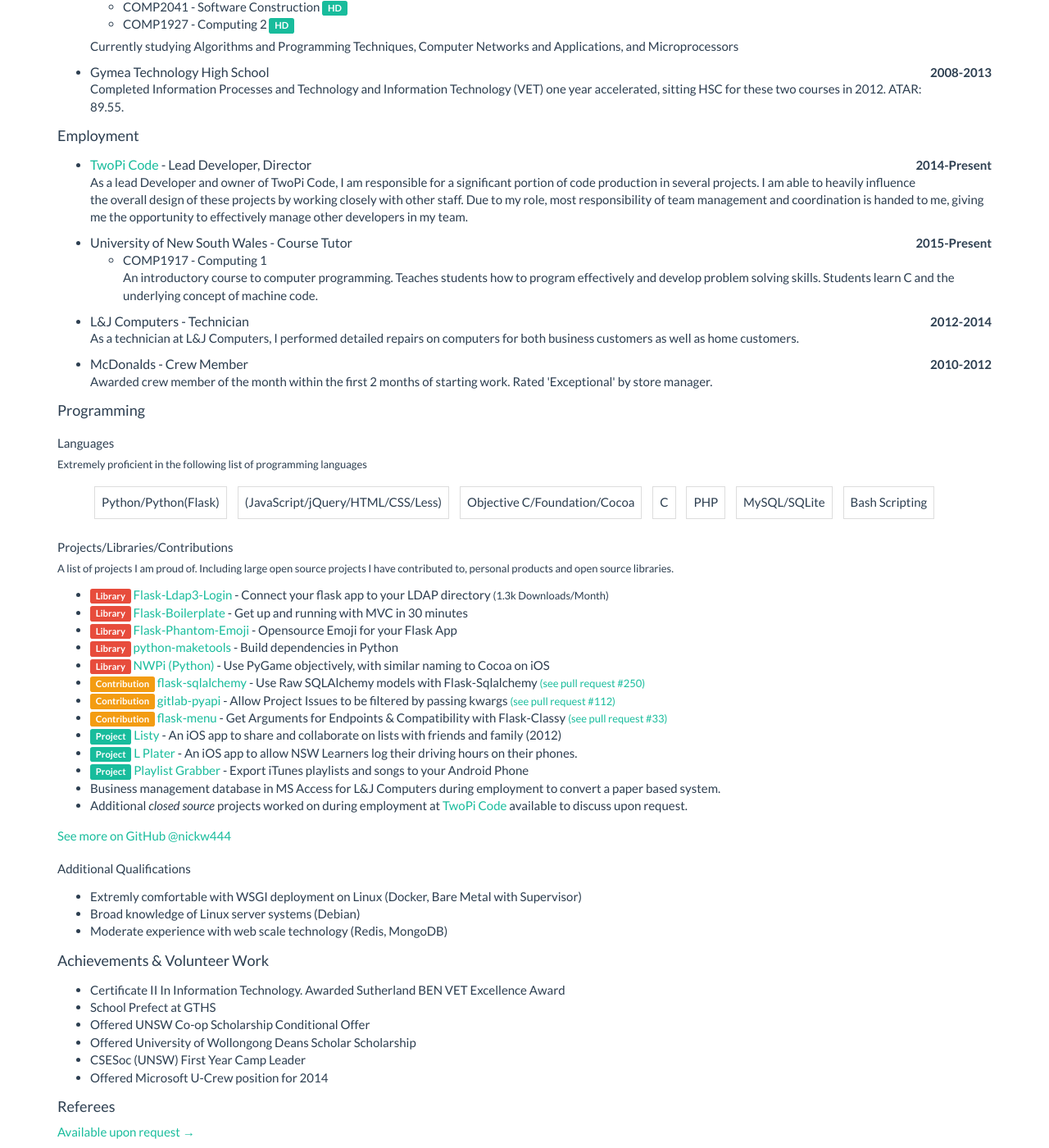
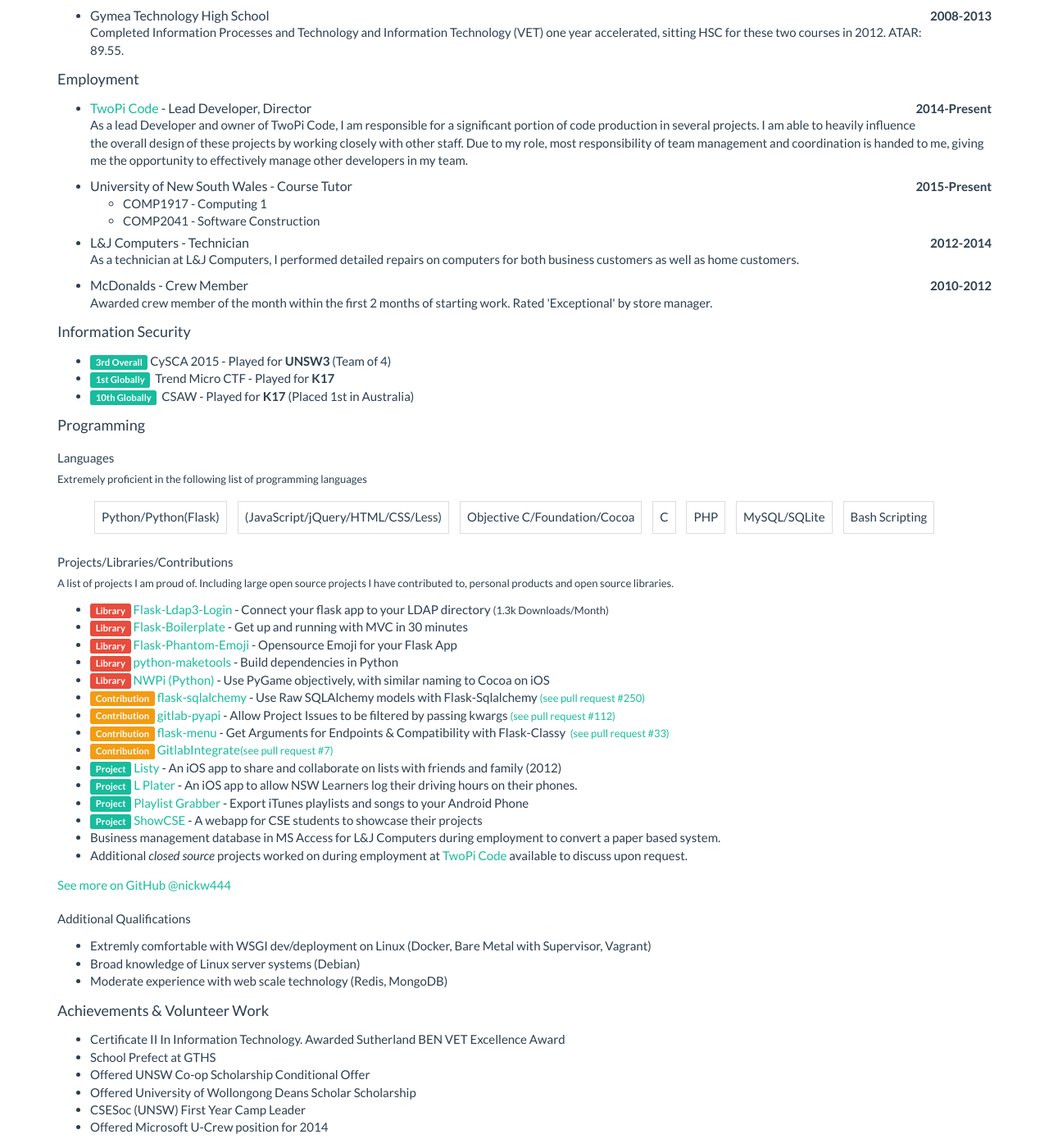
Before and after one commit to nickw444/nickw444.github.io, a Jekyll site: the page resume/index.html, which Jekyll copies as it is, in a window 1280 px wide and 1400 px high, scrolled down 241 px. Shown: the whole window at 82% size. Built offline with Jekyll 4.4.1, drawn with Linux system fonts in a browser that asks for light colours; some of the changed text lies outside the part shown.

Commit message:
Update resume

```diff
--- a/resume/index.html
+++ b/resume/index.html
@@ -56,11 +56,8 @@
                     <p>
                         Currently in second year, studying Bachelor of Science (Computer Science).
                         <ul>
-                            <li>COMP1917 - Computing 1 <span class="label label-success">HD</span></li>
-                            <li>COMP2041 - Software Construction <span class="label label-success">HD</span></li>
-                            <li>COMP1927 - Computing 2 <span class="label label-success">HD</span></li>
+                            <li><span class="label label-success">HD</span> Computing 1, Software Construction, Computing 2</li>
                         </ul>
-                        Currently studying Algorithms and Programming Techniques, Computer Networks and Applications, and Microprocessors
                     </p>
                 </li>
                 <li><span class="pull-right"><strong>2008-2013</strong></span>
@@ -78,14 +75,14 @@
                     As a lead Developer and owner of TwoPi Code, I am responsible for a significant portion of code production in several projects. I am able to heavily influence the overall design of these projects by working closely with other staff. Due to my role, most responsibility of team management and coordination is handed to me, giving me the opportunity to effectively manage other developers in my team.
                     </p>
                 </li>
+                <!-- <li><span class="pull-right"><strong>Summer 2015/2016</strong></span>
+                    <h4>Atlassian - Software Engineering Intern</h4>
+                </li> -->
                 <li><span class="pull-right"><strong>2015-Present</strong></span>
                     <h4>University of New South Wales - Course Tutor</h4>
                     <ul>
-                        <li>COMP1917 - Computing 1
-                        <p>An introductory course to computer programming. Teaches students
-                        how to program effectively and develop problem solving skills.
-                        Students learn C and the underlying concept of machine code.</p>
-                        </li>
+                        <li>COMP1917 - Computing 1</li>
+                        <li>COMP2041 - Software Construction</li>
                     </ul>
                 </li>
                 <li><span class="pull-right"><strong>2012-2014</strong></span>
@@ -101,6 +98,13 @@
                         Awarded crew member of the month within the first 2 months of starting work. Rated 'Exceptional' by store manager.
                     </p>
                 </li>
+            </ul>
+            <h2>Information Security</h2>
+            <ul>
+                <li><span class="label label-success">3rd Overall</span>&nbsp;CySCA 2015 - Played for <strong>UNSW3</strong> (Team of 4)</li>
+                <li><span class="label label-success">1st Globally</span>&nbsp; Trend Micro CTF - Played for <strong>K17</strong></li>
+                <!-- <li><span class="label label-success">??</span>&nbsp; D-CTF - Played for <strong>K17</strong></li> -->
+                <li><span class="label label-success">10th Globally</span>&nbsp; CSAW - Played for <strong>K17</strong> (Placed 1st in Australia)</li>
             </ul>
             <h2>Programming</h2>
             <h3>Languages</h3>
@@ -134,17 +138,20 @@
                 <li><span class="label label-danger">Library</span> <a href="https://github.com/nickw444/NWPi">NWPi (Python)</a> - Use PyGame objectively, with similar naming to Cocoa on iOS</li>
                 <li><span class="label label-warning">Contribution</span> <a href="https://github.com/mitsuhiko/flask-sqlalchemy">flask-sqlalchemy</a> - Use Raw SQLAlchemy models with Flask-Sqlalchemy <span class="small"><a href="https://github.com/mitsuhiko/flask-sqlalchemy/pull/250">(see pull request #250)</a></span></li>
                 <li><span class="label label-warning">Contribution</span> <a href="https://github.com/Itxaka/pyapi-gitlab">gitlab-pyapi</a> - Allow Project Issues to be filtered by passing kwargs <span class="small"><a href="https://github.com/Itxaka/pyapi-gitlab/pull/112">(see pull request #112)</a></span></li>
-                <li><span class="label label-warning">Contribution</span> <a href="https://github.com/Itxaka/pyapi-gitlab">flask-menu</a> - Get Arguments for Endpoints &amp; Compatibility with Flask-Classy <span class="small"><a href="https://github.com/inveniosoftware/flask-menu/pull/33">(see pull request #33)</a></span></li>
+                <li><span class="label label-warning">Contribution</span> <a href="https://github.com/Itxaka/pyapi-gitlab">flask-menu</a> - Get Arguments for Endpoints &amp; Compatibility with Flask-Classy <span class="small"><a href="https://github.com/inveniosoftware/flask-menu/pull/33">&nbsp;(see pull request #33)</a></span></li>
+                <li><span class="label label-warning">Contribution</span> <a href="https://github.com/SnoringFrog/GitlabIntegrate">GitlabIntegrate</a><span class="small"><a href="https://github.com/SnoringFrog/GitlabIntegrate/pull/7">(see pull request #7)</a></span></li>
                 <li><span class="label label-success">Project</span> <a href="http://listy.nickwhyte.com/">Listy</a> - An iOS app to share and collaborate on lists with friends and family (2012)</li>
                 <li><span class="label label-success">Project</span> <a href="https://itunes.apple.com/tw/app/id458958123?mt=8">L Plater</a> - An iOS app to allow NSW Learners log their driving hours on their phones.</li>
                 <li><span class="label label-success">Project</span> <a href="https://github.com/nickw444/playlist-grabber">Playlist Grabber</a> - Export iTunes playlists and songs to your Android Phone</li>
+                <li><span class="label label-success">Project</span> <a href="https://github.com/nickw444/ShowCSE">ShowCSE</a> - A webapp for CSE students to showcase their projects</li>
+
                 <li>Business management database in MS Access for L&amp;J Computers during employment to convert a paper based system.</li>
                 <li>Additional <i>closed source</i> projects worked on during employment at <a href="http://twopicode.com/">TwoPi Code</a> available to discuss upon request.</li>
             </ul>
             <a href="https://github.com/nickw444">See more on GitHub @nickw444</a>
             <h3>Additional Qualifications</h3>
             <ul>
-                <li>Extremly comfortable with WSGI deployment on Linux (Docker, Bare Metal with Supervisor)</li>
+                <li>Extremly comfortable with WSGI dev/deployment on Linux (Docker, Bare Metal with Supervisor, Vagrant)</li>
                 <li>Broad knowledge of Linux server systems (Debian)</li>
                 <li>Moderate experience with web scale technology (Redis, MongoDB)</li>
             </ul>
```
